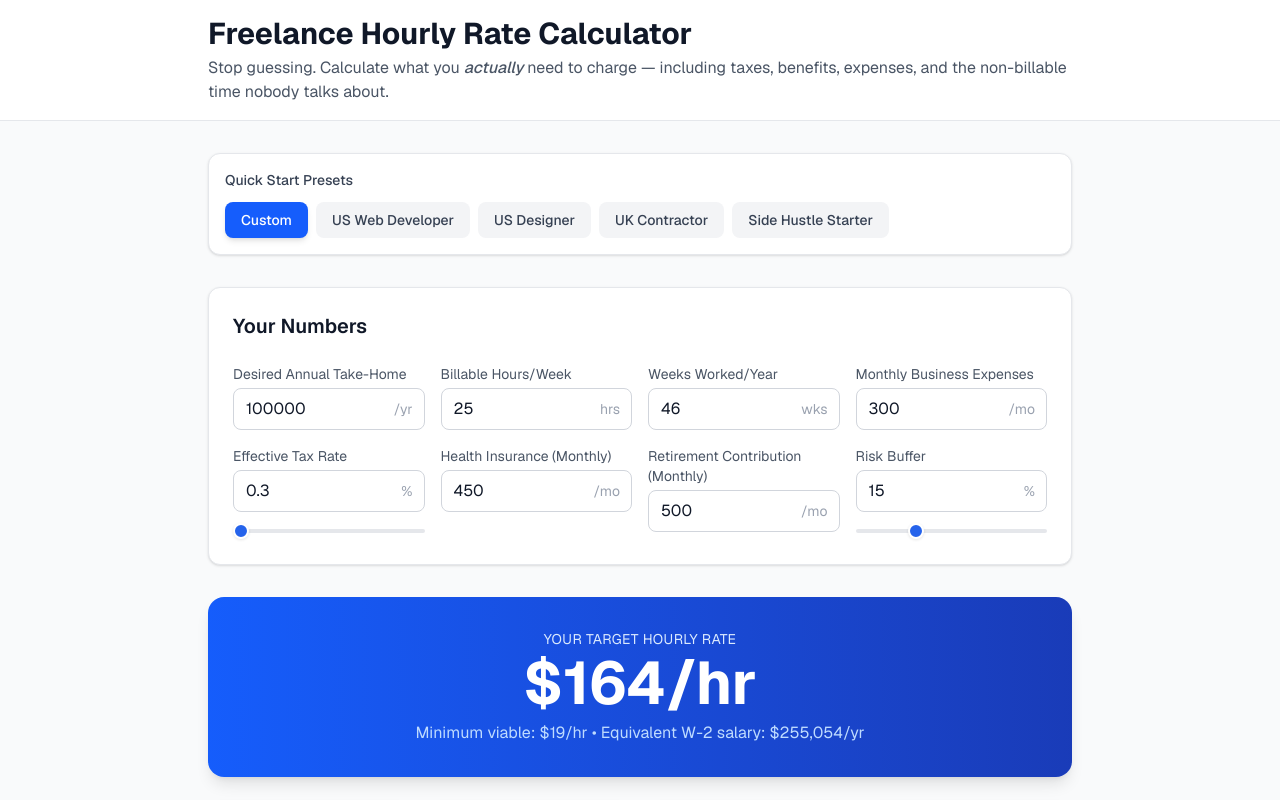
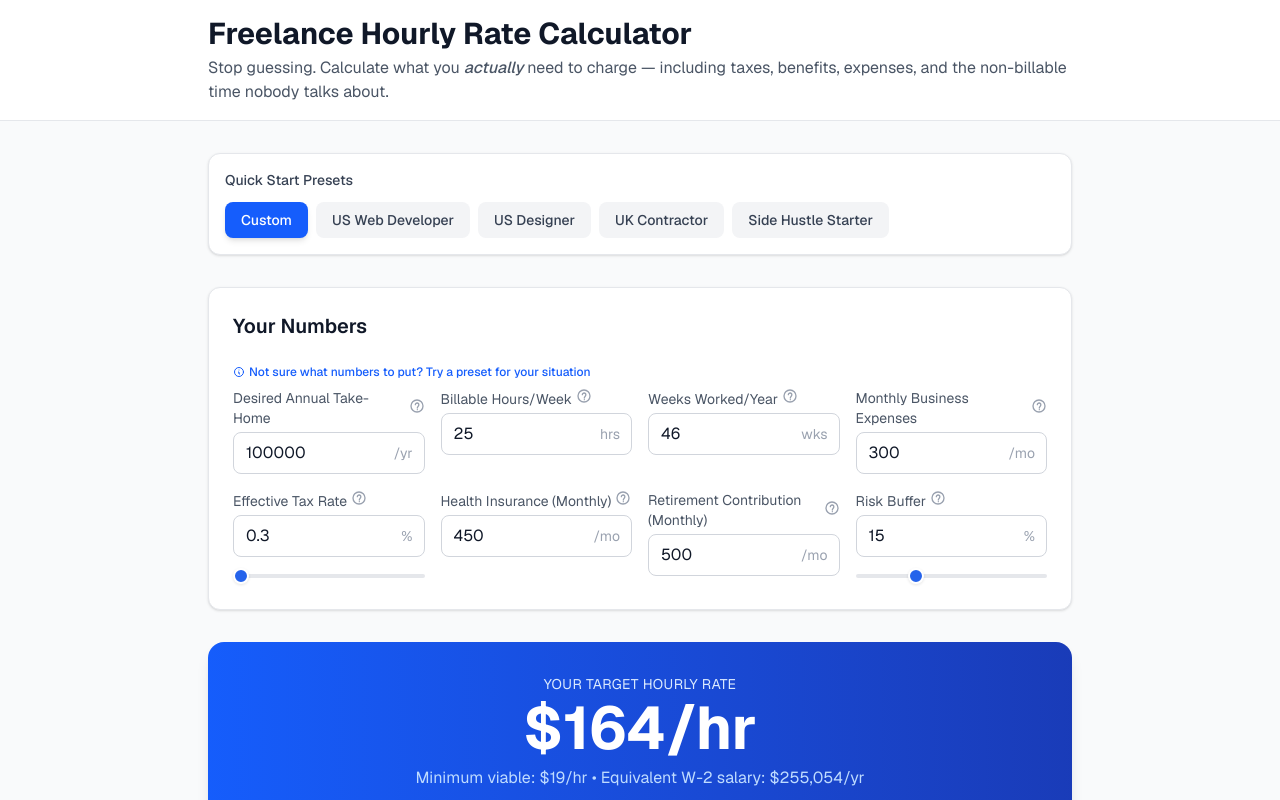
Before and after one commit to AttilaHuns288452/freelance-rate-calculator, a Next.js app: page / in a window 1280 px wide. Shown: the top 800 px of the page. Built offline with nearby package versions, Linux system fonts and the light colour scheme.

Commit message:
Add help tooltips and 'Not Sure?' guide to all calculator fields

```diff
--- a/components/RateCalculator.tsx
+++ b/components/RateCalculator.tsx
@@ -13,6 +13,8 @@ interface FieldConfig {
   min: number;
   max?: number;
   isPercent?: boolean;
+  help: string;
+  tip?: string;
 }
 
 const DEFAULT_INPUTS: CalculatorInputs = {
@@ -27,15 +29,115 @@ const DEFAULT_INPUTS: CalculatorInputs = {
 };
 
 const FIELD_CONFIG: FieldConfig[] = [
-  { key: "desiredAnnualIncome", label: "Desired Annual Take-Home", suffix: "/yr", step: 5000, min: 0 },
-  { key: "billableHoursPerWeek", label: "Billable Hours/Week", suffix: "hrs", step: 1, min: 1, max: 40 },
-  { key: "weeksWorkedPerYear", label: "Weeks Worked/Year", suffix: "wks", step: 1, min: 1, max: 52 },
-  { key: "monthlyBusinessExpenses", label: "Monthly Business Expenses", suffix: "/mo", step: 50, min: 0 },
-  { key: "annualTaxRate", label: "Effective Tax Rate", suffix: "%", step: 1, min: 0, max: 50, isPercent: true },
-  { key: "healthInsuranceMonthly", label: "Health Insurance (Monthly)", suffix: "/mo", step: 50, min: 0 },
-  { key: "retirementContributionMonthly", label: "Retirement Contribution (Monthly)", suffix: "/mo", step: 50, min: 0 },
-  { key: "riskBufferPercent", label: "Risk Buffer", suffix: "%", step: 1, min: 0, max: 50, isPercent: true },
+  {
+    key: "desiredAnnualIncome", label: "Desired Annual Take-Home", suffix: "/yr", step: 5000, min: 0,
+    help: "How much money do you want in your pocket each year after taxes? Think of it like your target salary as an employee.",
+    tip: "💡 US median income: ~$60K. If you're experienced: $80K-$150K.",
+  },
+  {
+    key: "billableHoursPerWeek", label: "Billable Hours/Week", suffix: "hrs", step: 1, min: 1, max: 40,
+    help: "Hours you actually CHARGE clients each week — NOT total hours worked. Admin, emails, marketing, and learning don't count.",
+    tip: "💡 Most freelancers bill 20-25 hrs/wk. 40 hrs/wk of work = 25-30 billable max.",
+  },
+  {
+    key: "weeksWorkedPerYear", label: "Weeks Worked/Year", suffix: "wks", step: 1, min: 1, max: 52,
+    help: "How many weeks per year you actually work and invoice. Subtract vacations, holidays, sick time, and gaps between clients.",
+    tip: "💡 Typical: 46-48 weeks. Employees get ~52 but have paid time off — you don't.",
+  },
+  {
+    key: "monthlyBusinessExpenses", label: "Monthly Business Expenses", suffix: "/mo", step: 50, min: 0,
+    help: "Monthly costs to run your business. Think: software subscriptions, website hosting, internet, phone, coworking space, equipment, marketing.",
+    tip: "💡 Common range: $100-$1,000/mo. Include software (Adobe, Figma, etc.), phone, internet.",
+  },
+  {
+    key: "annualTaxRate", label: "Effective Tax Rate", suffix: "%", step: 1, min: 0, max: 50, isPercent: true,
+    help: "Your total tax rate including federal income tax, state tax, and self-employment tax (15.3% just for Social Security + Medicare).",
+    tip: "💡 Freelancers typically pay 25-40% total. Self-employment tax alone is 15.3%.",
+  },
+  {
+    key: "healthInsuranceMonthly", label: "Health Insurance (Monthly)", suffix: "/mo", step: 50, min: 0,
+    help: "Your monthly health insurance premium. As a freelancer, you pay 100% yourself (employers usually cover 50-80%).",
+    tip: "💡 Individual: $400-$800/mo. Family: $1,200-$2,500/mo. Check healthcare.gov for quotes.",
+  },
+  {
+    key: "retirementContributionMonthly", label: "Retirement Contribution (Monthly)", suffix: "/mo", step: 50, min: 0,
+    help: "How much you save for retirement each month. Employees often get 401(k) matches — you're on your own.",
+    tip: "💡 Experts recommend 10-15% of income. $500/mo = $6K/yr toward retirement.",
+  },
+  {
+    key: "riskBufferPercent", label: "Risk Buffer", suffix: "%", step: 1, min: 0, max: 50, isPercent: true,
+    help: "Extra padding for: unpaid sick days, slow months, client non-payment, equipment breaking, rate negotiation room.",
+    tip: "💡 15-25% is normal. Higher if you're in a variable-income field or just starting out.",
+  },
 ];
+
+function HelpIcon({ help, tip }: { help: string; tip?: string }) {
+  const [open, setOpen] = useState(false);
+
+  return (
+    <span className="relative inline-block">
+      <button
+        type="button"
+        onClick={() => setOpen(!open)}
+        onBlur={() => setTimeout(() => setOpen(false), 200)}
+        className="inline-flex items-center justify-center w-4 h-4 ml-1 text-gray-400 hover:text-blue-500 focus:outline-none transition-colors"
+        aria-label="Help"
+      >
+        <svg className="w-4 h-4" fill="none" stroke="currentColor" viewBox="0 0 24 24">
+          <path strokeLinecap="round" strokeLinejoin="round" strokeWidth={2} d="M9.529 9.988a2.502 2.502 0 115.191.237C14.43 12.45 12.5 13.5 12.5 15m0 2.5h.01M21 12a9 9 0 11-18 0 9 9 0 0118 0z" />
+        </svg>
+      </button>
+      {open && (
+        <div className="absolute z-50 left-1/2 -translate-x-1/2 bottom-full mb-2 w-72 p-3 bg-gray-900 text-white text-xs rounded-lg shadow-xl">
+          <p className="leading-relaxed">{help}</p>
+          {tip && <p className="mt-2 text-blue-300 leading-relaxed">{tip}</p>}
+          <div className="absolute left-1/2 -translate-x-1/2 top-full w-0 h-0 border-l-4 border-r-4 border-t-4 border-transparent border-t-gray-900" />
+        </div>
+      )}
+    </span>
+  );
+}
+
+function NotSureBanner({ onApply }: { onApply: (presetKey: string) => void }) {
+  const [show, setShow] = useState(false);
+
+  return (
+    <div className="mb-2">
+      <button
+        type="button"
+        onClick={() => setShow(!show)}
+        className="text-xs text-blue-600 hover:text-blue-800 hover:underline font-medium flex items-center gap-1"
+      >
+        <svg className="w-3 h-3" fill="none" stroke="currentColor" viewBox="0 0 24 24">
+          <path strokeLinecap="round" strokeLinejoin="round" strokeWidth={2} d="M13 16h-1v-4h-1m1-4h.01M21 12a9 9 0 11-18 0 9 9 0 0118 0z" />
+        </svg>
+        Not sure what numbers to put? Try a preset for your situation
+      </button>
+      {show && (
+        <div className="mt-3 p-4 bg-blue-50 border border-blue-200 rounded-lg">
+          <p className="text-sm text-blue-900 font-medium mb-3">Pick a preset to auto-fill realistic numbers:</p>
+          <div className="flex flex-wrap gap-2">
+            {[
+              { key: "us-web-dev", label: "🇺🇸 US Web Developer", desc: "$100K target, 25hrs/wk, 46 wks" },
+              { key: "us-designer", label: "🇺🇸 US Designer", desc: "$80K target, 22hrs/wk, 46 wks" },
+              { key: "uk-contractor", label: "🇬🇧 UK Contractor", desc: "£70K target, 24hrs/wk, 44 wks" },
+              { key: "starter-side-hustle", label: "🚀 Side Hustle Starter", desc: "$30K target, 10hrs/wk, 48 wks" },
+            ].map(({ key, label, desc }) => (
+              <button
+                key={key}
+                onClick={() => { onApply(key); setShow(false); }}
+                className="flex-1 min-w-[160px] p-3 bg-white rounded-lg border border-blue-200 hover:border-blue-400 hover:shadow-sm transition-all text-left"
+              >
+                <p className="text-sm font-medium text-gray-900">{label}</p>
+                <p className="text-xs text-gray-500 mt-1">{desc}</p>
+              </button>
+            ))}
+          </div>
+        </div>
+      )}
+    </div>
+  );
+}
 
 export default function RateCalculator() {
   const [inputs, setInputs] = useState<CalculatorInputs>(DEFAULT_INPUTS);
@@ -92,11 +194,16 @@ export default function RateCalculator() {
       {/* Input Form */}
       <div className="bg-white rounded-xl border border-gray-200 p-6 shadow-sm">
         <h2 className="text-xl font-semibold text-gray-900 mb-6">Your Numbers</h2>
+
+        {/* Not Sure Banner */}
+        <NotSureBanner onApply={handlePresetChange} />
+
         <div className="grid grid-cols-1 md:grid-cols-2 lg:grid-cols-4 gap-4">
-          {FIELD_CONFIG.map(({ key, label, suffix, step, min, max, isPercent }) => (
+          {FIELD_CONFIG.map(({ key, label, suffix, step, min, max, isPercent, help, tip }) => (
             <div key={key} className="space-y-1">
-              <label htmlFor={key} className="block text-sm text-gray-600">
+              <label htmlFor={key} className="block text-sm text-gray-600 flex items-center">
                 {label}
+                <HelpIcon help={help} tip={tip} />
               </label>
               <div className="relative">
                 <input
@@ -169,7 +276,7 @@ export default function RateCalculator() {
       )}
 
       {/* Methodology / SEO Content */}
-      <details className="bg-white rounded-xl border border-gray-200 p-6 shadow-sm no-print">
+      <details className="bg-white rounded-xl border border-gray-200 p-6 shadow-sm">
         <summary className="cursor-pointer font-medium text-gray-900">How this calculation works</summary>
         <div className="mt-4 space-y-3 text-sm text-gray-600">
           <p><strong>Formula:</strong> (Desired Income + Business Expenses + Benefits) ÷ (1 − Tax Rate) × (1 + Risk Buffer) ÷ Annual Billable Hours</p>
```
